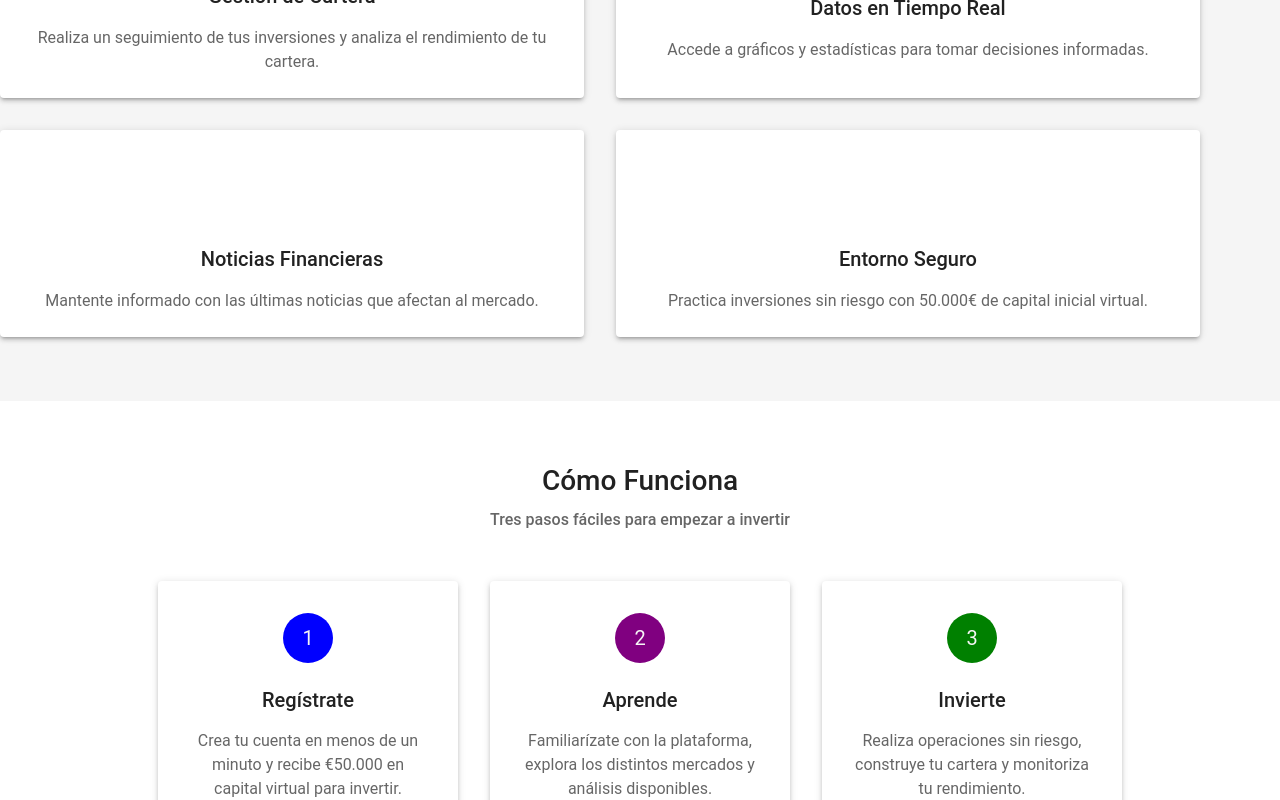
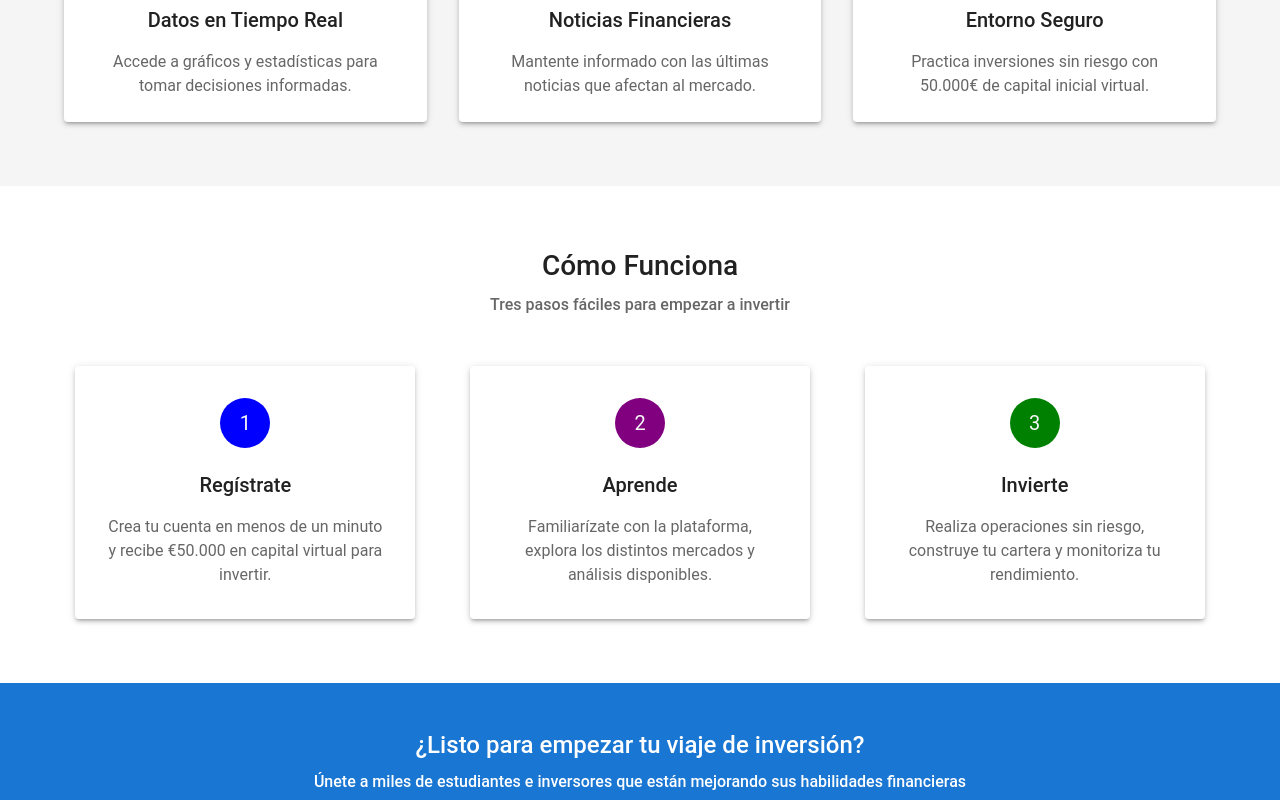
Before and after one commit to lechartfon/Simulador-Bolsa, a React (Vite) app in the folder frontend/: page / in a window 1280 px wide. Shown: the part 980-1780 px from the top of the page. Built offline with nearby package versions, Linux system fonts and the light colour scheme; no server answers; some icons are missing.

Commit message:
[UPD] Noticias con imagen y landing responsive: seed con picsum + backfill, placeholder en NewsCard, Grids a API MUI v7

```diff
--- a/frontend/src/components/News/NewsCard.jsx
+++ b/frontend/src/components/News/NewsCard.jsx
@@ -1,6 +1,7 @@
 import React from 'react';
 import { Card, CardContent, CardMedia, Typography, Button, CardActions, Box } from '@mui/material';
 import { styled } from '@mui/material/styles';
+import NewspaperIcon from '@mui/icons-material/Newspaper';
 import { useTranslation } from 'react-i18next';
 
 const StyledCard = styled(Card)(() => ({
@@ -58,8 +59,23 @@ const NewsCard = ({ news, isAdmin, onEdit, onDelete }) => {
 
   return (
     <StyledCard elevation={3}>
-      {news.image_url && isHttpUrl(news.image_url) && (
+      {news.image_url && isHttpUrl(news.image_url) ? (
         <StyledMedia image={news.image_url} title={news.title} role="img" aria-label={news.title} />
+      ) : (
+        <Box
+          role="img"
+          aria-label={news.title}
+          sx={{
+            height: 200,
+            display: 'flex',
+            alignItems: 'center',
+            justifyContent: 'center',
+            bgcolor: 'primary.light',
+            color: 'white',
+          }}
+        >
+          <NewspaperIcon sx={{ fontSize: 64 }} />
+        </Box>
       )}
       <StyledContent>
         <Typography gutterBottom variant="h5" component="div">
--- a/frontend/src/pages/LandingPage.jsx
+++ b/frontend/src/pages/LandingPage.jsx
@@ -192,7 +192,7 @@ const features = [
         </Container>
       </Box>
       {/* Lista de funcionalidades */}
-      <Box sx={{ py: 8 }} maxWidth="lg">
+      <Container maxWidth="lg" sx={{ py: 8 }}>
         <Typography variant="h3" component="h2" align="center" gutterBottom>
           {t('landing.featuresTitle')}
         </Typography>
@@ -209,25 +209,19 @@ const features = [
         <Grid container spacing={4} alignItems="stretch" justifyContent="center">
           {features.map((feature, index) => (
             <Grid
-              item
               key={index}
-              xs={12}
-              sm={6}
+              size={{ xs: 12, sm: 6, md: 4 }}
               sx={{
                 display: "flex",
                 justifyContent: "center",
-                [theme.breakpoints.down("sm")]: {
-                  display: "flex",
-                  justifyContent: "center",
-                }
               }}
             >
               <Card                sx={{
                   display: "flex",
                   flexDirection: "column",
                   width: "100%",
-                  minWidth: { xs: "90%", sm: 584 },
-                  maxWidth: { xs: "90%", sm: 584 },
+                  maxWidth: 380,
+                  mx: "auto",
                   // Animación simplificada
                   "&:hover": {
                     boxShadow: "0 8px 12px rgba(0, 0, 0, 0.2)",
@@ -272,7 +266,7 @@ const features = [
             </Grid>
           ))}
         </Grid>
-      </Box>
+      </Container>
     {/* Sección Cómo Funciona */}
       <Box sx={{ bgcolor: "background.paper", py: 8 }}>
         <Container maxWidth="lg">
@@ -291,17 +285,10 @@ const features = [
 
           <Grid container spacing={4} alignItems="stretch" justifyContent="center">
             <Grid
-              item
-              xs={12}
-              sm={6}
-              md={4}
+              size={{ xs: 12, sm: 6, md: 4 }}
               sx={{
                 display: "flex",
                 justifyContent: "center",
-                [theme.breakpoints.down("sm")]: {
-                  display: "flex",
-                  justifyContent: "center",
-                }
               }}
             >
               <Paper
@@ -310,8 +297,8 @@ const features = [
                   p: 4,
                   textAlign: "center",
                   width: "100%",
-                  minWidth: { xs: "90%", sm: 300 },
-                  maxWidth: { xs: "90%", sm: 300 },
+                  maxWidth: 340,
+                  mx: "auto",
                   display: "flex",
                   flexDirection: "column",
                   justifyContent: "flex-start",
@@ -337,17 +324,10 @@ const features = [
               </Paper>
             </Grid>
             <Grid
-              item
-              xs={12}
-              sm={6}
-              md={4}
+              size={{ xs: 12, sm: 6, md: 4 }}
               sx={{
                 display: "flex",
                 justifyContent: "center",
-                [theme.breakpoints.down("sm")]: {
-                  display: "flex",
-                  justifyContent: "center",
-                }
               }}
             >
               <Paper
@@ -356,8 +336,8 @@ const features = [
                   p: 4,
                   textAlign: "center",
                   width: "100%",
-                  minWidth: { xs: "90%", sm: 300 },
-                  maxWidth: { xs: "90%", sm: 300 },
+                  maxWidth: 340,
+                  mx: "auto",
                   display: "flex",
                   flexDirection: "column",
                   justifyContent: "flex-start",
@@ -384,17 +364,10 @@ const features = [
               </Paper>
             </Grid>
             <Grid
-              item
-              xs={12}
-              sm={6}
-              md={4}
+              size={{ xs: 12, sm: 6, md: 4 }}
               sx={{
                 display: "flex",
                 justifyContent: "center",
-                [theme.breakpoints.down("sm")]: {
-                  display: "flex",
-                  justifyContent: "center",
-                }
               }}
             >
               <Paper
@@ -403,8 +376,8 @@ const features = [
                   p: 4,
                   textAlign: "center",
                   width: "100%",
-                  minWidth: { xs: "90%", sm: 300 },
-                  maxWidth: { xs: "90%", sm: 300 },
+                  maxWidth: 340,
+                  mx: "auto",
                   display: "flex",
                   flexDirection: "column",
                   justifyContent: "flex-start",
```
Also changed, not shown: 1 other file (tests, documents, lock files or other folders).
